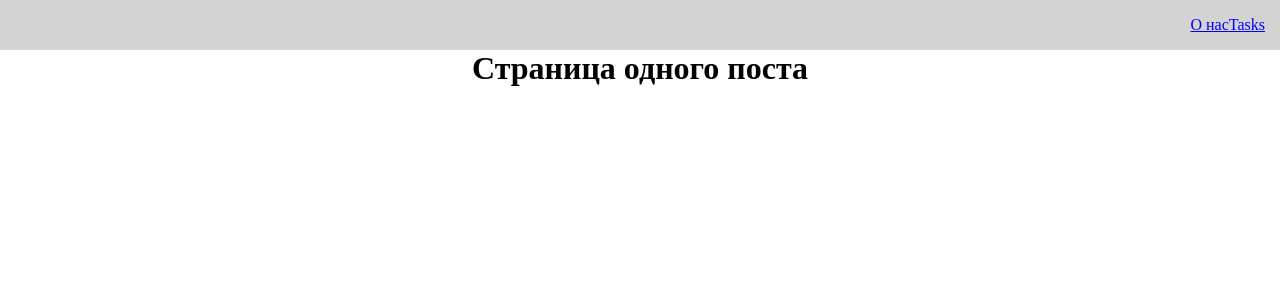
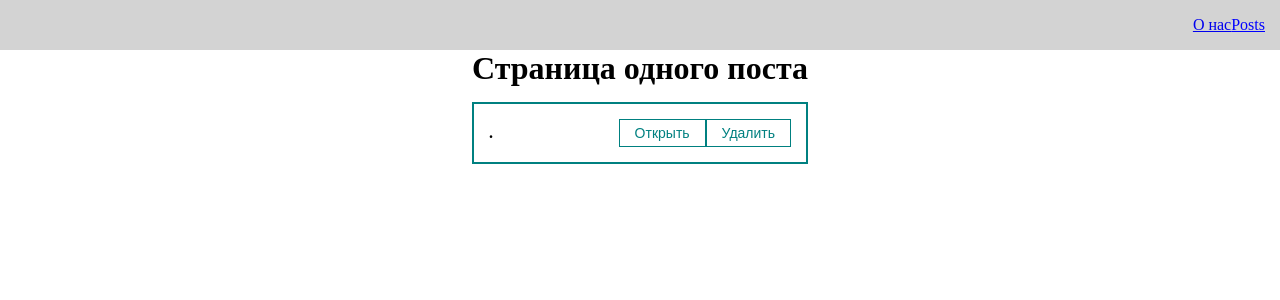
Before and after one commit to weboson/-react-course-UlbiTV, a React (Create React App) app: page /posts/1 in a window 1280 px wide. Shown: the top 300 px of the page. Built offline with nearby package versions, Linux system fonts and the light colour scheme; no server answers.

Commit message:
My solution for rendering a single post (PostIdPage.jsx)

```diff
--- a/src/components/UI/navBar/Navbar.jsx
+++ b/src/components/UI/navBar/Navbar.jsx
@@ -32,7 +32,7 @@ const Navbar = () => {
                         isActive ? activeClassName : undefined
                     }
                 >
-                    Tasks
+                    Posts
                 </NavLink>
             </div>
         </div>
--- a/src/pages/PostIdPage.jsx
+++ b/src/pages/PostIdPage.jsx
@@ -1,9 +1,57 @@
 import React from 'react';
+//  Хук useParams - возвращает объект пар ключ/значение динамических параметров из текущего URL-адреса,
+//  которые были сопоставлены <Route path>.
+//  Дочерние маршруты наследуют все параметры родительских маршрутов.
+// Подробнее: https://reactrouter.com/en/main/hooks/use-params
+import { useParams } from 'react-router-dom';
+
+import axios from 'axios'; // так будет ошибка (дикомпозицией {}): ... {axios} from ...
+// import PostService from '../API/PostService'
+import { useEffect } from 'react';
+import { useState } from 'react';
+import { useFetching } from '../hooks/useFetching';
+// пока использовал шаблон поста из PostItem - где кнопки не действительны
+import PostItem from '../components/PostItem';
+
+
 
 const PostIdPage = () => {
+    //? МОИ варинат
+    //console.log(window.location.href); //http://localhost:3000/posts/1
+    // вариант автора (хук от react-router-dom):
+    const idPost = useParams();
+    // console.log(idPost) // объект {id : "1"}
+    // console.log(idPost.id) // 1 (параметр: id из URL)
+
+
+    //! состояние: один пост:
+    const [post, setPost] = useState(''
+       // { id: 1, title: 'Пост по-умолчанию (заглушка)', body: 'Пост по-умолчанию Пост по-умолчанию' },
+    )
+    //console.log(post)
+
+
+    //! кастомных хук, функция шаблона запроса на сервер (файл useFetching.jsx):
+    const [fetching, isPostLoading, postError] = useFetching(async () => {
+        const response = await axios.get(`https://jsonplaceholder.typicode.com/posts/${idPost.id}`); // url взяли из "JSONPlaceholder": https://jsonplaceholder.typicode.com/guide/
+
+    setPost(response.data)
+    //setPost({ id: 3, title: 'testSearch A-JavaScript 1', body: 'B-Description bodybodybodybodybodybodybody' })
+    console.log(response.data)
+    })
+
+    //useEffect - НЕ должен ничего возращать (иначе ошибка), так будет ошибка () => fetching()
+    useEffect(
+        () => {fetching()}
+        ,
+        []
+      )
+
     return (
         <div>
             <h1>Страница одного поста</h1>
+            {/*//! пока использовал шаблон поста из PostItem - где кнопки не действительны*/}
+            <PostItem post={post} key={post.id} id={post.id} index={post.id} remove={post.id}/>
         </div>
     );
 };
```
